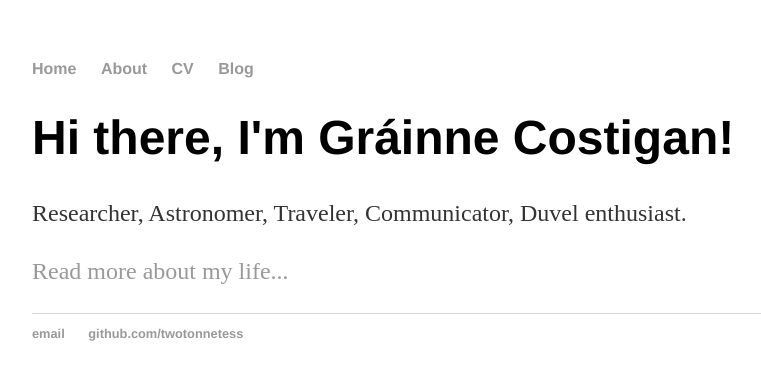
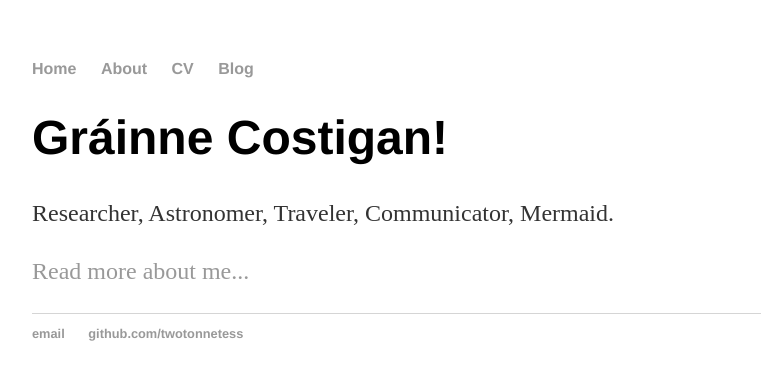
Before and after one commit to twotonnetess/twotonnetess.github.io, a Jekyll site: the page built from index.html, in a window 1280 px wide. Shown: the top 380 px of the page, without its empty margins (160-921 px from the left). Built offline with Jekyll 4.4.1, drawn with Linux system fonts in a browser that asks for light colours.

Commit message:
Update index.html

```diff
--- a/index.html
+++ b/index.html
@@ -3,7 +3,7 @@ layout: default
 title: G. Costigan
 ---
 <div class="blurb">
-	<h1>Hi there, I'm Gr&aacuteinne Costigan!</h1>
-	<p>Researcher, Astronomer, Traveler, Communicator, Duvel enthusiast.</p>
-	<p> <a href="/about">Read more about my life...</a></p>
+	<h1>Gr&aacuteinne Costigan!</h1>
+	<p>Researcher, Astronomer, Traveler, Communicator, Mermaid.</p>
+	<p> <a href="/about">Read more about me...</a></p>
 </div><!-- /.blurb -->
```
